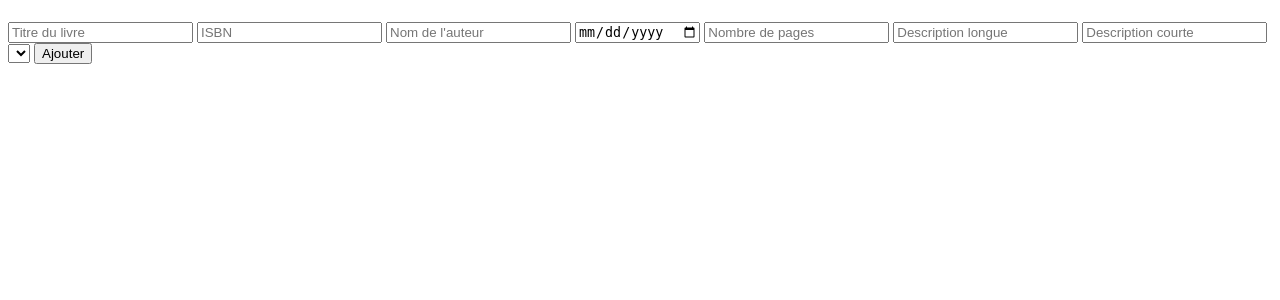
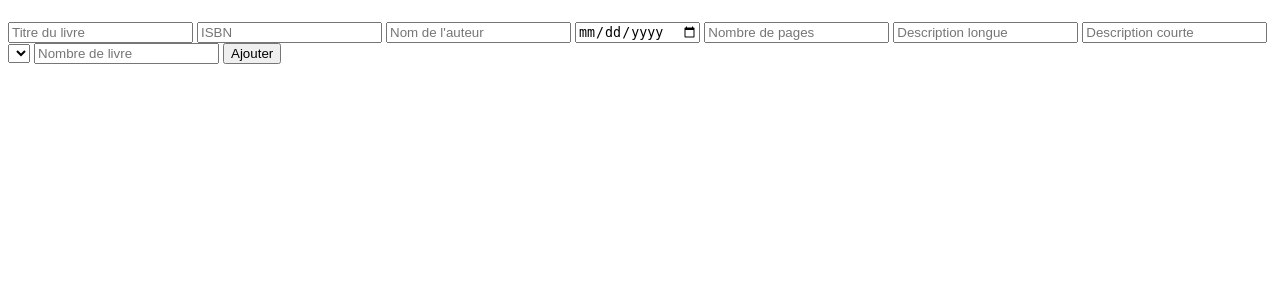
Before and after one commit to JasonBrastel/projet_biblio, a PHP site: page /pages/ajoutlivre.php in a window 1280 px wide. Shown: the part 58-358 px from the top of the page. Run offline with PHP 8.4, Linux system fonts and the light colour scheme; data that the repository does not hold is empty.

Commit message:
ajout input quantité et INSERT nombre de livre

```diff
--- a/csvtobdd.php
+++ b/csvtobdd.php
@@ -1,10 +1,6 @@
 <?php
-
-
 class DAO
 {
-
-
     /* Paramètres de connexion à la base de données
 	Dans l'idéal, il faudrait écrire les getters et setters correspondants pour pouvoir en modifier les valeurs
 	au cas où notre serveur change
@@ -111,7 +107,6 @@ class DAO
         $isbn = $_POST['isbn'];
 
 
-
         if (isset($_POST['btn_ajouter'])) {
 
             if (count($this->getAuteursByName($_POST['nom_auteur'])) == 0) {
@@ -125,38 +120,30 @@ class DAO
 
                 $last_id_livre = $this->connect->lastInsertId();
 
-
-
                 $sql4="INSERT INTO livre_auteur (`id_livre`,`id_auteur`) VALUES ('".$last_id_livre."','".$last_id_auteur."')";
                 $this->connect->query($sql4);
                 $sql3="INSERT INTO livre_genre (`id_livre`,`id_genre`) VALUES ('".$last_id_livre."','".$genre."')";
                 $this->connect->query($sql3);
 
+                //$sql5="INSERT INTO stock (`LIVRE`) VALUES ('".$_POST['nombre_livre']."')";"
+
                 header('location:ajoutlivre.php');
 
-            } elseif (count($this->getIsbn(($_POST['isbn']))) == 0) {
+                } elseif (count($this->getIsbn(($_POST['isbn']))) == 0) {
                 $sql1 = "INSERT INTO livres (`id_livre`,`titre_livre`,`isbn`,`date_parution`,`nombrePage`,`id_genre`) VALUES (NULL,'".$titreLivre."','".$isbn."','".$dateParution."','".$nombrePages."', '".$_POST['genre']."')";
                 $this->connect->query($sql1);
                 header('location:ajoutlivre.php');
 
+                } elseif (count($this->getIsbn(($_POST['isbn']))) != 0) {
+                print("Le livre existe deja dans la BDD");
+                }
 
-
-
-          } elseif (count($this->getIsbn(($_POST['isbn']))) != 0) {
-            print("Le livre existe deja dans la BDD");
-         }
-
-
-
-            elseif (count($this->getAuteursByName($_POST['nom_auteur'])) != 0) {
+                elseif (count($this->getAuteursByName($_POST['nom_auteur'])) != 0) {
                 $sql1 = "INSERT INTO livres (`id_livre`,`titre_livre`,`isbn`,`date_parution`,`nombrePage`,`id_genre`) VALUES (NULL,'".$titreLivre."','".$isbn."','".$dateParution."','".$nombrePages."', '".$_POST['genre']."')";
                 $this->connect->query($sql1);
                 header('location:ajoutlivre.php');
 
             }
         }
-
     }
-
-
 }
--- a/pages/ajoutlivre.php
+++ b/pages/ajoutlivre.php
@@ -18,8 +18,6 @@ $selectGenre = $dao-> getGenre();
 $selectAuteur = $dao-> getAuteurDatalist();
 
 ?>
-
-
 
 <!DOCTYPE html>
 <html lang="fr">
@@ -47,9 +45,8 @@ $selectAuteur = $dao-> getAuteurDatalist();
                 <datalist id ="choix_auteur">
                     <?php foreach ($selectAuteur as $row){?>
                 <option value="<?php print $row['nom_auteur'];?>" ><?php print $row['nom_auteur'];?></option>
-
-            <?php } ?>
-            </datalist>
+                <?php } ?>
+                </datalist>
 
         <input type="date" name="date_parution" name="trip-start" value="" required/>
         <input type="text" name="nombrePage" placeholder="Nombre de pages"required/>
@@ -57,26 +54,16 @@ $selectAuteur = $dao-> getAuteurDatalist();
         <input type="text" name="short_description" placeholder="Description courte" />
 
         <select name="genre" >
-
             <?php foreach ($selectGenre as $livre) {?>
-
             <option value="<?php print $livre["id_genre"]?>"><?php print $livre["nom_genre"]?> </option>
-
         <?php } ?>
-
         </select>
-
+        <input type="text" name="quantity" placeholder="Nombre de livre" />
         <button name="btn_ajouter" type="submit">Ajouter</button>
 
     </form>
-
-
 </body>
-
 <footer>
-
-
-
 
 <?php $dao->disconnect() ?>
 </footer>
```
